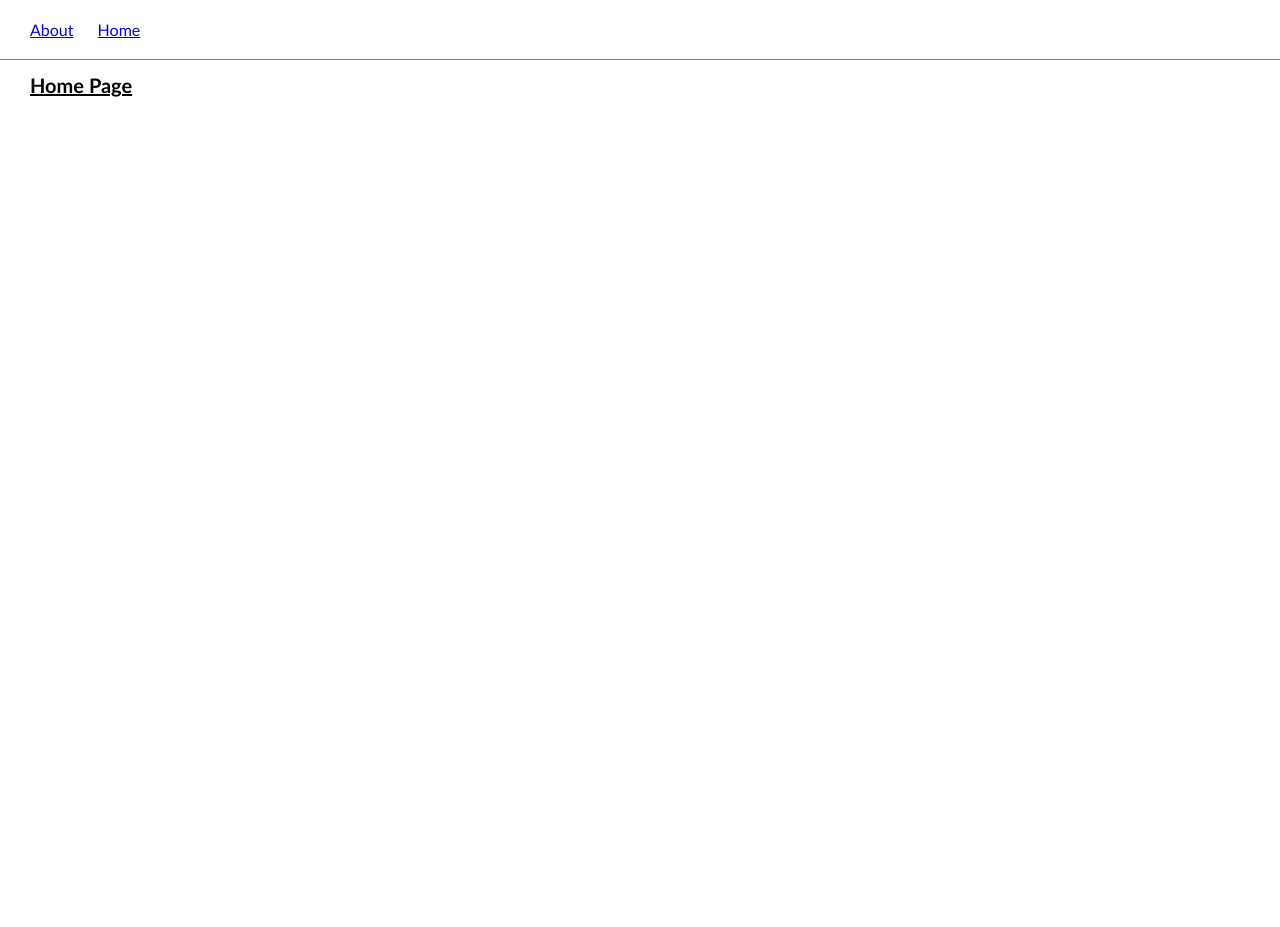
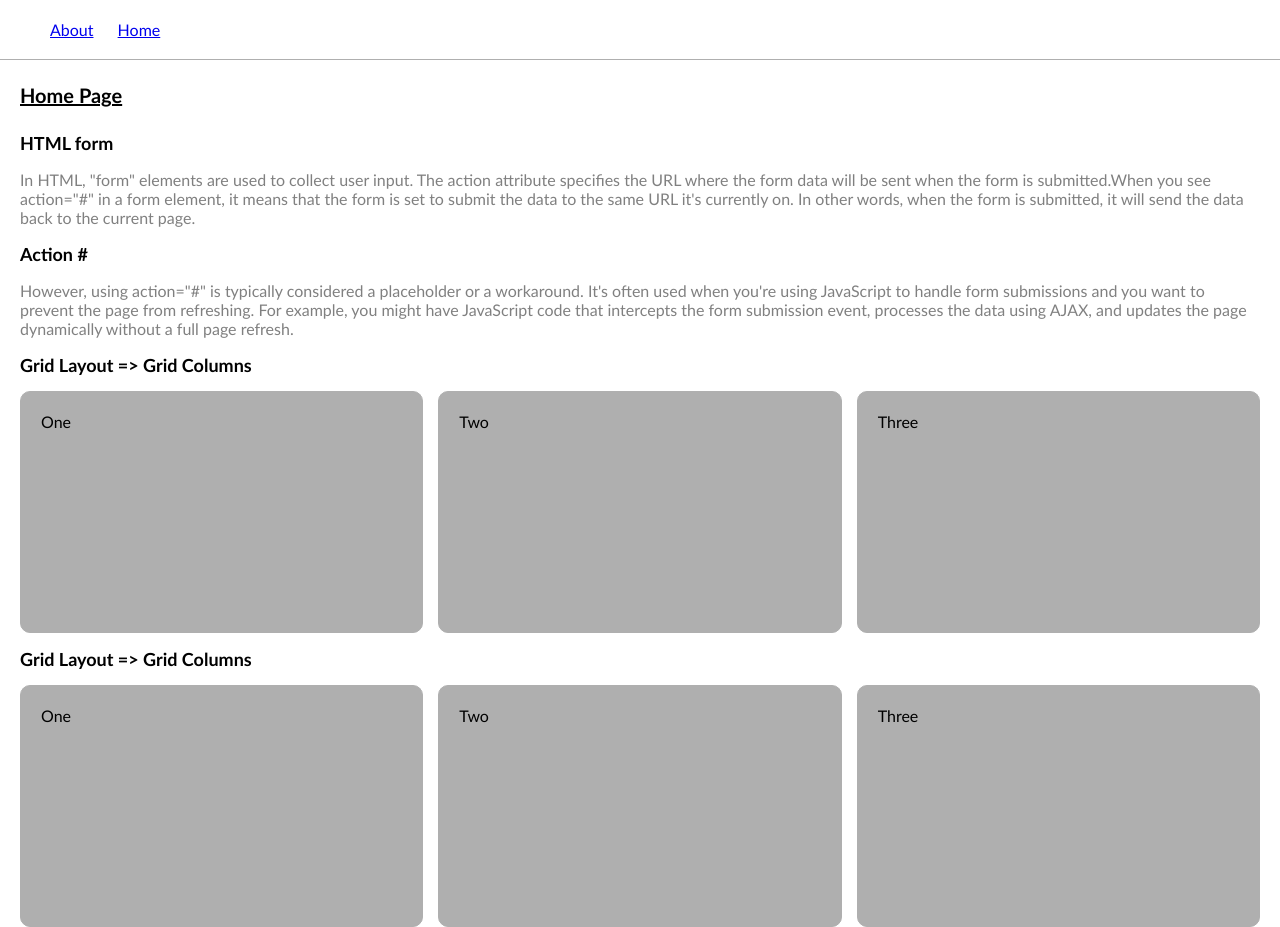
Before and after one commit to Chinex-Boroja/BeginResponsiveWeb, a plain HTML site: page web-projects/dev-career/index.html in a window 1280 px wide. Before the commit the page ends 800 px from the top, so only its background shows below. Drawn offline with Linux system fonts and the light colour scheme.

Commit message:
Explore flex and grid

```diff
--- a/web-projects/dev-career/assets/styles/index.css
+++ b/web-projects/dev-career/assets/styles/index.css
@@ -1,17 +1,32 @@
+:root {
+    --color-1: gray;
+    --bg-color: #afafaf;
+    --black-2: black;
+    --border-color: #afafaf;
+}
+
 html, body {
     font-family: 'Gill Sans', 'Gill Sans MT', Calibri, 'Trebuchet MS', sans-serif;
     padding: 0;
     margin: 0;
 }
 
+h1, h2 {
+    padding: 0;
+}
+
 h1 {
     font-size: 20px;
     text-decoration: underline;
-    padding: 0 10px;
+    padding: 10px 0;
+}
+
+h2 {
+    font-size: 18px;
 }
 
 header {
-    border-bottom: 1px solid gray;
+    border-bottom: 1px solid #afafaf;
     padding: 20px;
 }
 
@@ -19,11 +34,61 @@ nav a {
     margin: 0 10px;
 }
 
-.nav, .main {
-    max-width: 1250;
+.nav, .main, .footer {
+    max-width: 1200px;
     margin: 0 auto;
 }
 
-.main {
+.main, .footer {
     padding: 0 20px;
+    max-width: 1280px;
 }
+
+.sub-section p {
+    color: var(--color-1);
+}
+
+.grid-container {
+    display: grid;
+    grid-template-columns: repeat(3, 1fr);
+    gap: 15px;
+}
+
+.flex-container {
+    display: flex;
+    gap: 15px;
+}
+
+.flex-cell {
+    flex: 1;
+}
+
+.grid-cell, .flex-cell {
+    height: 200px;
+    background-color: var(--bg-color);
+    border-radius: 10px;
+    padding: 20px;
+    border: 1px solid var(--border-color);
+}
+.animate {
+    animation-name: slidein;
+    animation-duration: 3s;
+}
+
+@keyframes slidein {
+    from {
+        margin-left: 100%;
+        width: 300%;
+    }
+
+    to {
+        margin-left: 0%;
+        width: 100%;
+    }
+}
+
+@media (max-width: 768px) {
+    .flex-container {
+        flex-direction: column;
+    }
+}
--- a/web-projects/dev-career/index.html
+++ b/web-projects/dev-career/index.html
@@ -5,7 +5,7 @@
     <meta http-equiv="X-UA-Compatible" content="IE=edge" />
     <meta name="viewport" content="width=device-width, initial-scale=1.0" />
     <title>Home Page</title>
-    <link href="assets/styles/index.css" rel="stylesheet">
+    <link href="assets/styles/index.css" rel="stylesheet" />
   </head>
   <body>
     <header>
@@ -17,6 +17,42 @@
     </header>
     <main class="main">
       <h1>Home Page</h1>
+      <article>
+        <section class="sub-section">
+          <h2>HTML form</h2>
+          <p class="animate">
+            In HTML, "form" elements are used to collect user input. The action
+            attribute specifies the URL where the form data will be sent when
+            the form is submitted.When you see action="#" in a form element, it
+            means that the form is set to submit the data to the same URL it's
+            currently on. In other words, when the form is submitted, it will
+            send the data back to the current page.
+          </p>
+        </section>
+        <section class="sub-section">
+          <h2>Action #</h2>
+          <p>
+            However, using action="#" is typically considered a placeholder or a
+            workaround. It's often used when you're using JavaScript to handle
+            form submissions and you want to prevent the page from refreshing.
+            For example, you might have JavaScript code that intercepts the form
+            submission event, processes the data using AJAX, and updates the
+            page dynamically without a full page refresh.
+          </p>
+        </section>
+      </article>
+      <h2>Grid Layout => Grid Columns</h2>
+      <section class="grid-container">
+        <div class="grid-cell">One</div>
+        <div class="grid-cell">Two</div>
+        <div class="grid-cell">Three</div>
+      </section>
+      <h2>Grid Layout => Grid Columns</h2>
+      <section class="flex-container">
+        <div class="flex-cell">One</div>
+        <div class="flex-cell">Two</div>
+        <div class="flex-cell">Three</div>
+      </section>
     </main>
   </body>
 </html>
```
Also changed, not shown: web-projects/mini-projects/index.html (+3 -1 lines), web-projects/mini-projects/register.html (added, +72 -0 lines), web-projects/mini-projects/styles/response.css (added, +24 -0 lines), web-projects/mini-projects/styles/styles.css (+14 -19 lines).
